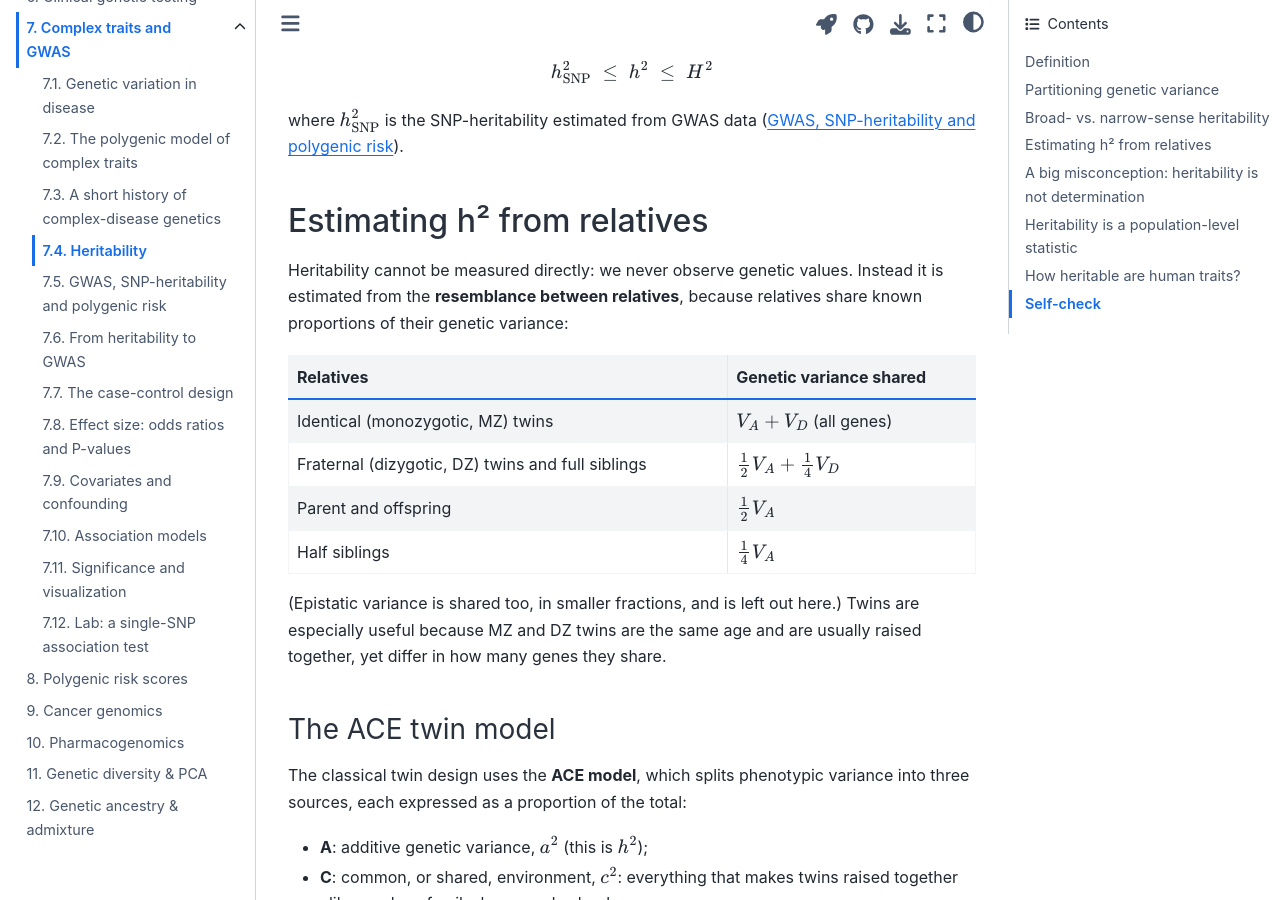
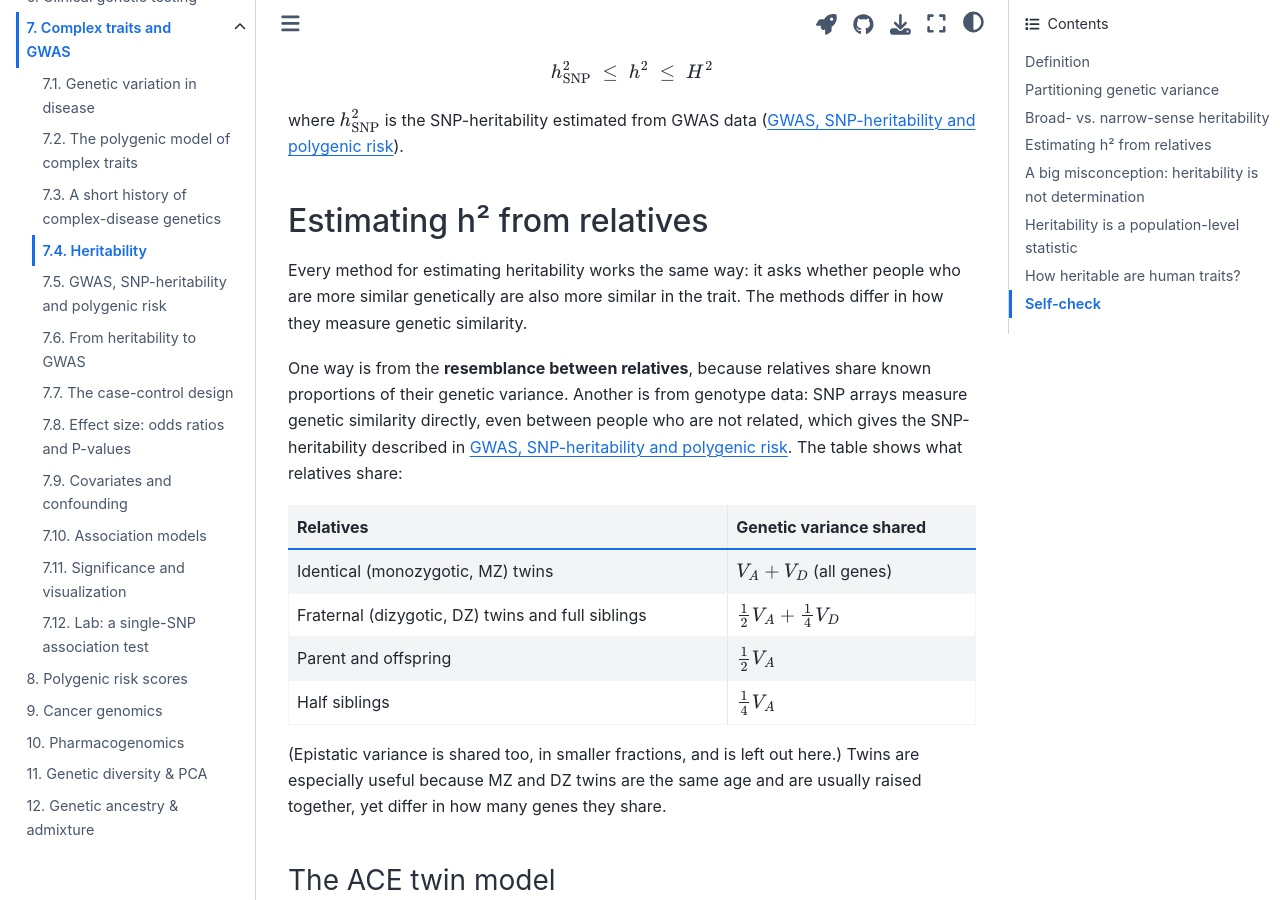
Before and after one commit to ikingjordan3/gab-book, a Jupyter Book: the page built from book/complex-traits-gwas/heritability.md, in a window 1280 px wide and 900 px high, scrolled down 2289 px. Built offline with Jupyter Book 1.0.4 settings and Sphinx 7.4.7 and the Sphinx Book theme 1.1.4, drawn with Linux system fonts in a browser that asks for light colours.

Commit message:
7.4: heritability can be estimated from relatives or from genotypes (#19)
Claude-Session: https://claude.ai/code/session_01U6DWbeVWiDfcG4AH2CHpBz

Co-authored-by: Claude <noreply@anthropic.com>

```diff
--- a/book/complex-traits-gwas/heritability.md
+++ b/book/complex-traits-gwas/heritability.md
@@ -90,8 +90,13 @@ where $h^2_\text{SNP}$ is the SNP-heritability estimated from GWAS data ({doc}`g
 
 ## Estimating h² from relatives
 
-Heritability cannot be measured directly: we never observe genetic values. Instead it is estimated from the
-**resemblance between relatives**, because relatives share known proportions of their genetic variance:
+Every method for estimating heritability works the same way: it asks whether people who are more similar
+genetically are also more similar in the trait. The methods differ in how they measure genetic similarity.
+
+One way is from the **resemblance between relatives**, because relatives share known proportions of their
+genetic variance. Another is from genotype data: SNP arrays measure genetic similarity directly, even between
+people who are not related, which gives the SNP-heritability described in {doc}`gwas-to-prs`.
+The table shows what relatives share:
 
 | Relatives | Genetic variance shared |
 |---|---|
```
